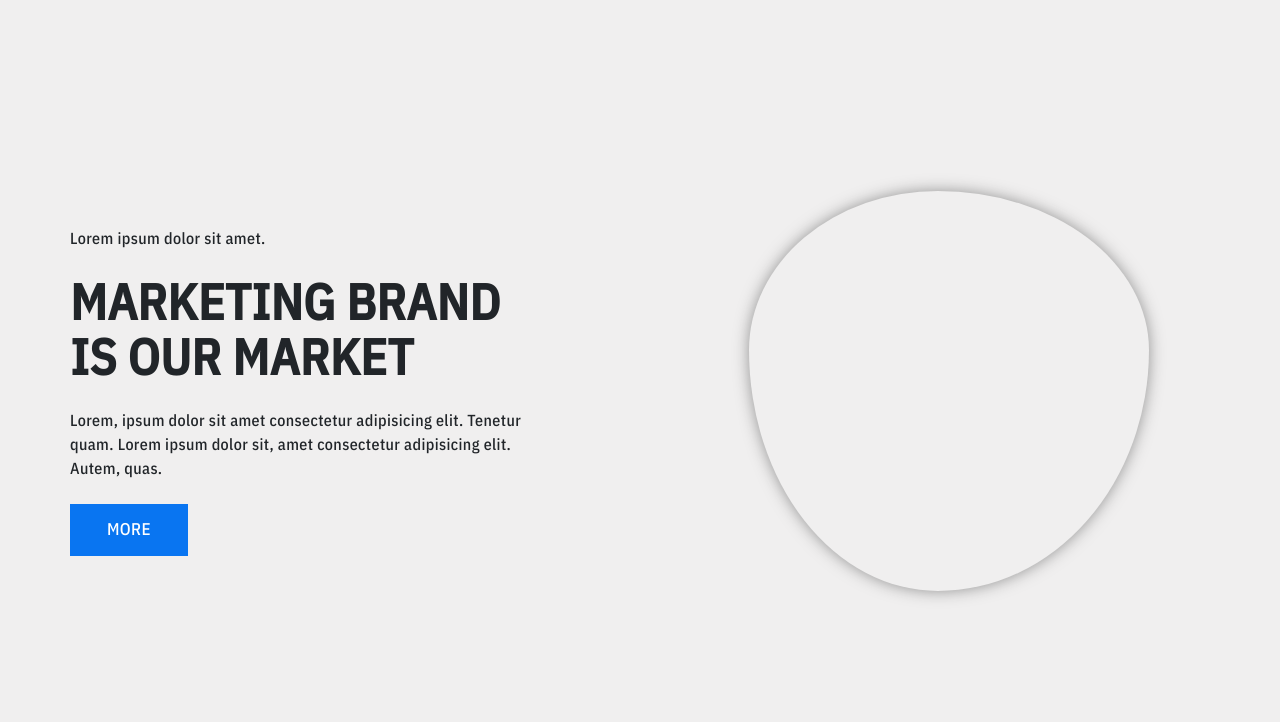
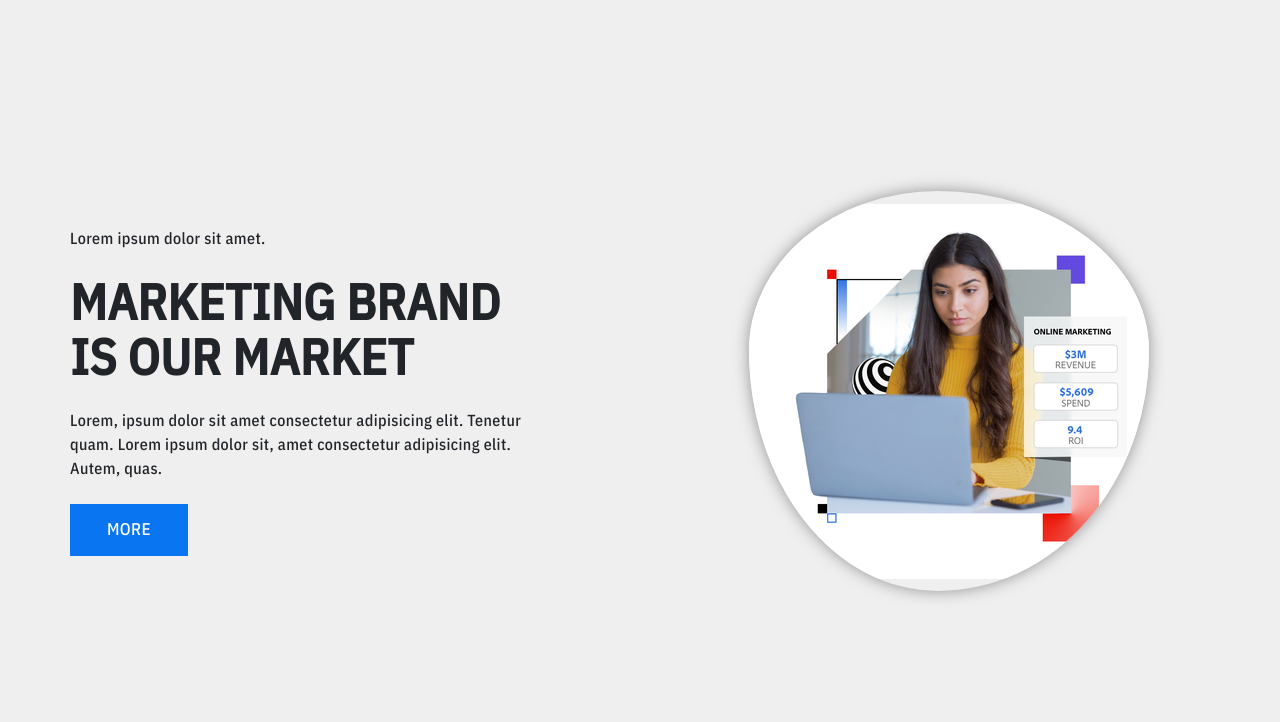
Before and after one commit to bharatkumarmali/tops-projects, a plain HTML site: page Website Designing Project with responsive site/about.html in a window 1280 px wide. Shown: the part 78-800 px from the top of the page. Drawn offline with nearby package versions, Linux system fonts and the light colour scheme.

Commit message:
style.css

```diff
--- a/Website Designing Project with responsive site/css/style.css
+++ b/Website Designing Project with responsive site/css/style.css
@@ -1044,7 +1044,7 @@ footer {
 }
 
 .about .sec-1-right .wave-1 {
-    background-image: url(../images/about-section-1-im.png);
+    background-image: url(../images/about-section-1-img.png);
     background-position: center;
     background-repeat: no-repeat;
     box-shadow: 0 0 15px 0px #808080d6;
```
